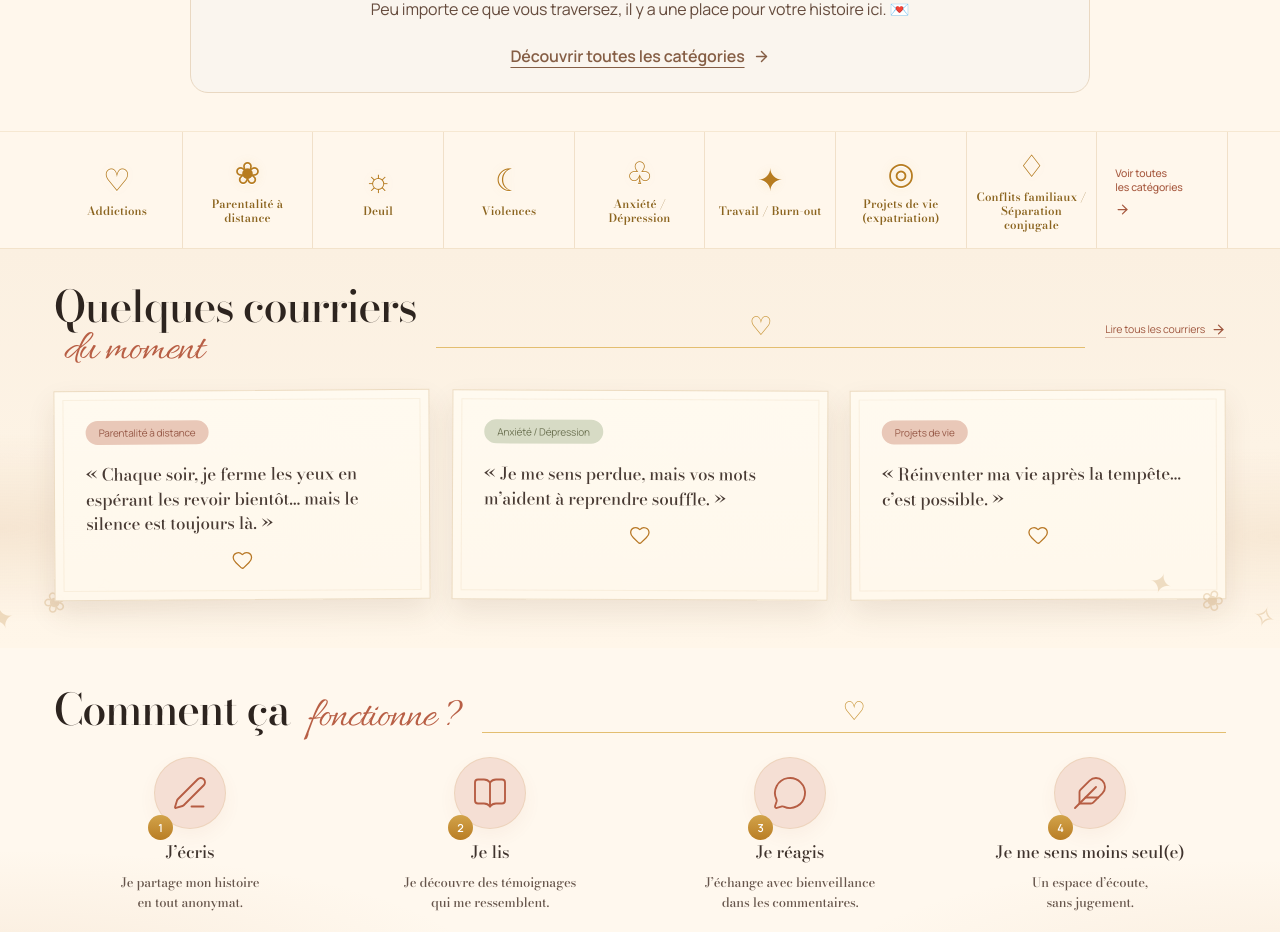
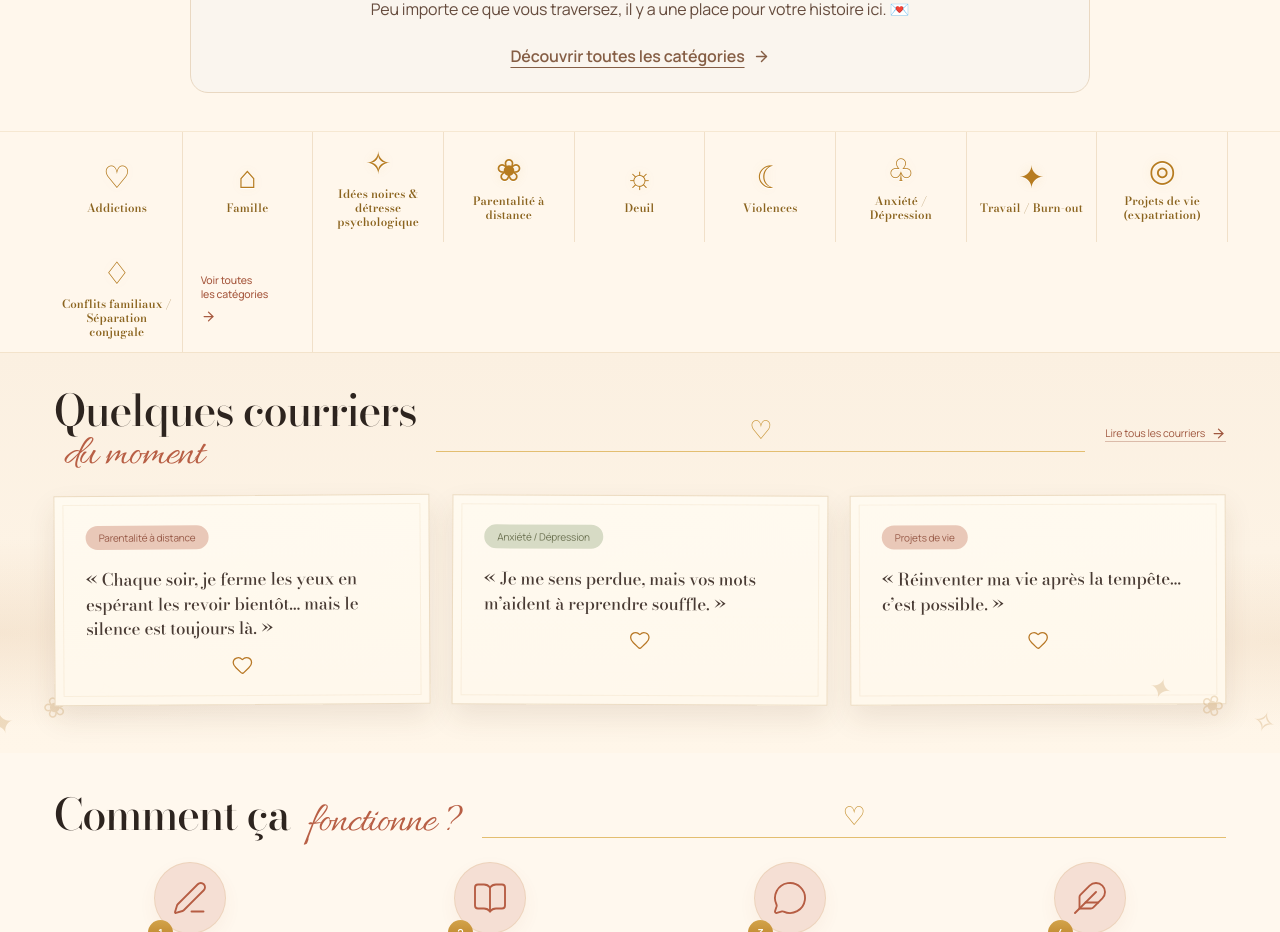
Before and after one commit to njyw4z5df6-debug/les-courriers-du-coeur, a React (Vite) app: page / in a window 1280 px wide. Shown: the part 880-1812 px from the top of the page. Built offline with nearby package versions, Linux system fonts and the light colour scheme; no server answers; the database is empty.

Commit message:
Add Family and psychological distress categories

```diff
--- a/src/data/categories.ts
+++ b/src/data/categories.ts
@@ -6,6 +6,8 @@ export type Category = {
 
 export const categories: Category[] = [
   { name: 'Addictions', symbol: '♡', tone: 'rose' },
+  { name: 'Famille', symbol: '⌂', tone: 'sand' },
+  { name: 'Idées noires & détresse psychologique', symbol: '✧', tone: 'sage' },
   { name: 'Parentalité à distance', symbol: '❀', tone: 'rose' },
   { name: 'Deuil', symbol: '☼', tone: 'sand' },
   { name: 'Violences', symbol: '☾', tone: 'clay' },
```
